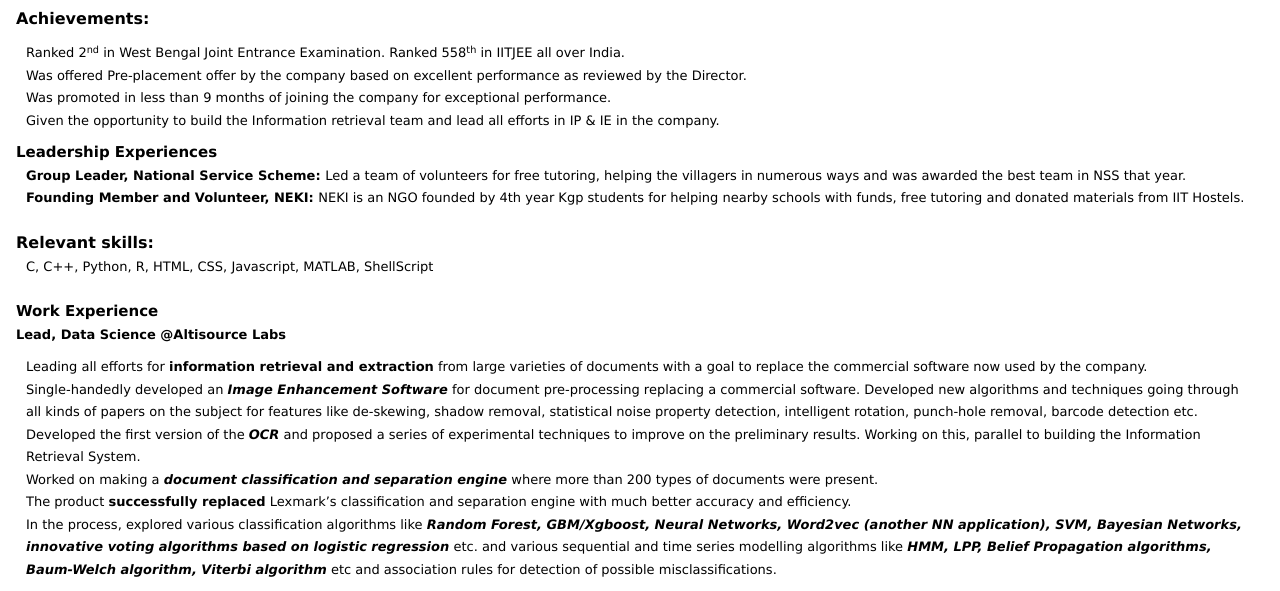
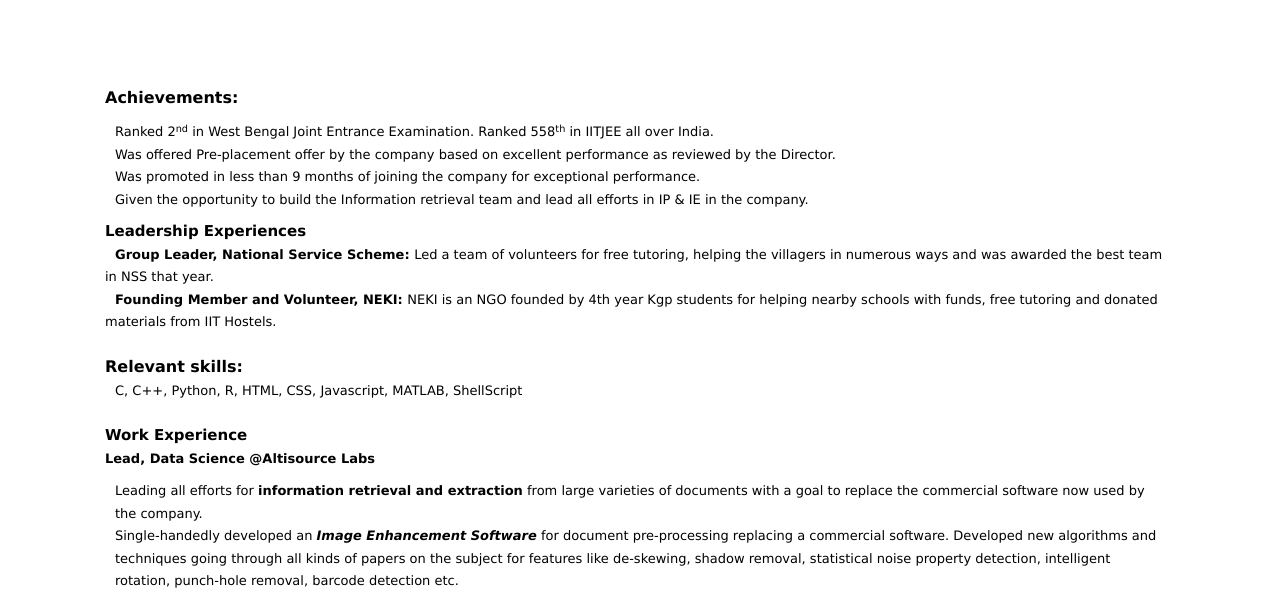
Before and after one commit to Souvic/Me, a plain HTML site: page index.html in a window 1280 px wide. Shown: the part 204-795 px from the top of the page. Drawn offline with Linux system fonts and the light colour scheme.

Commit message:
div added with margin 89 px

```diff
--- a/index.html
+++ b/index.html
@@ -227,6 +227,7 @@ span.hj{float: right;color: red}
 
 <div id="Resume" class="w3-container city">
   <h2 style="color: #F44336">About me</h2>
+  <div style="margin: 89px;">
   <span style="font-size: medium;"><b>Achievements:</b><br></span>
 <div style="margin:10px;">
 <span style="font-size: small;"> Ranked 2<sup>nd</sup> in West Bengal Joint Entrance Examination. Ranked 558<sup>th</sup> in IITJEE all over India.<br></span>
@@ -279,6 +280,7 @@ span.hj{float: right;color: red}
 </div>
 
 </div>
+  </div>
 
 <div id="Books" class="w3-container city" style="display:none">
 <h4><b>Papers I read recently</b></h4>
```
